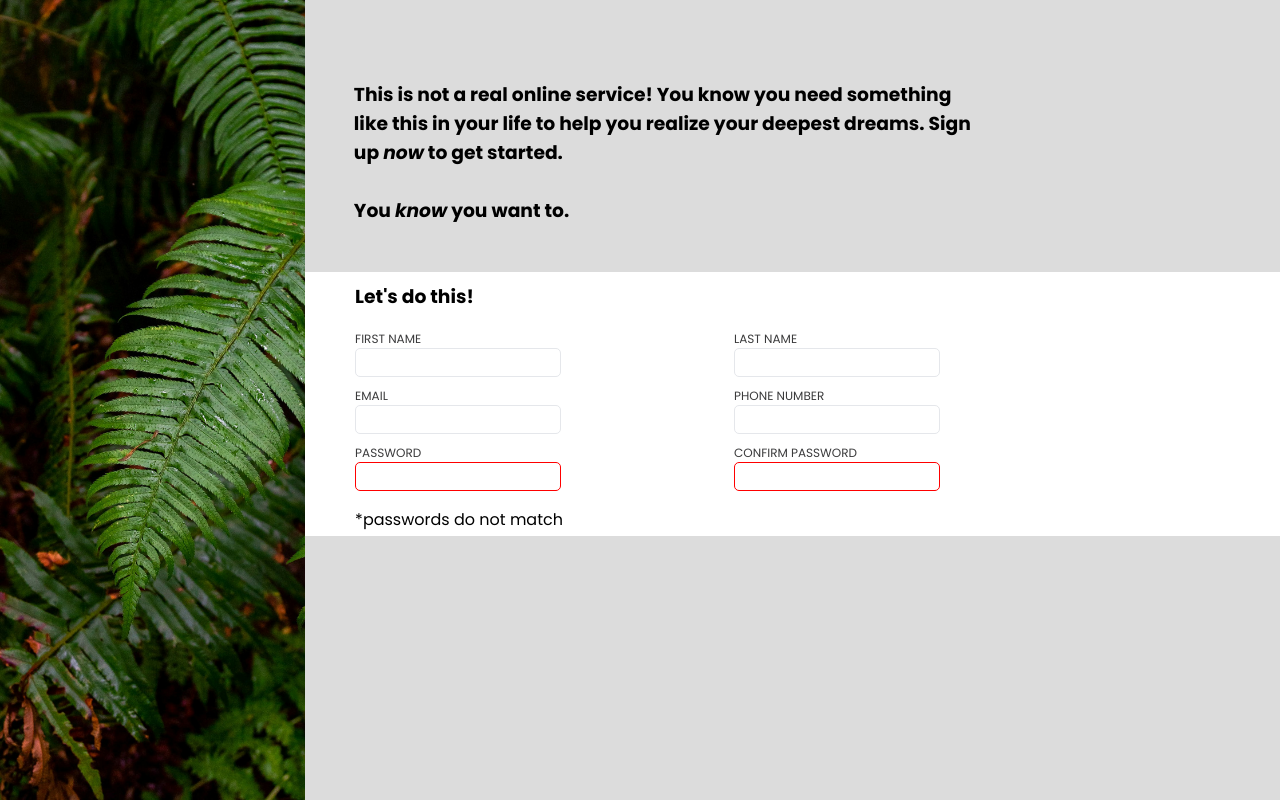
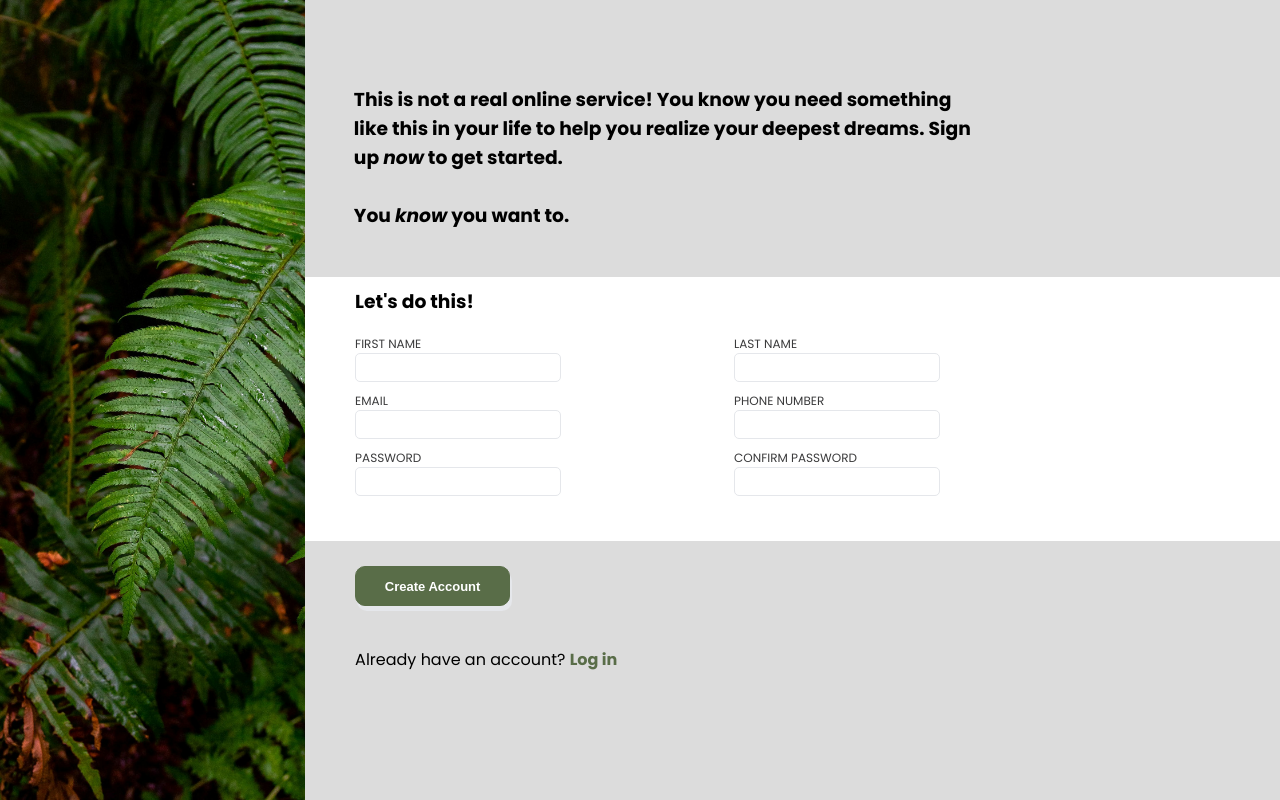
Before and after one commit to av109/sign-up-form, a plain HTML site: page index.html in a window 1280 px wide. Drawn offline with Linux system fonts and the light colour scheme.

Commit message:
updates logic

```diff
--- a/index.html
+++ b/index.html
@@ -18,7 +18,7 @@
             You <em>know</em> you want to.
           </h3>
         </div>
-        <form action="/submit-form" method="get" >
+        <form action="" method="get">
           <div class="second">
             <h3 class="heading">Let's do this!</h3>
             <div class="form-main-div">
@@ -33,8 +33,8 @@
                 </div>
                 <div class="form-div">
                   <label for="password">PASSWORD</label>
-                            <input type="password" id="password" name="password" required>
-                            <p id="error">*passwords do not match</p>
+                  <input type="password" id="password" name="password" >
+                  <p id="error"></p>
                 </div>
               </div>
               <div class="form-divs">
@@ -48,16 +48,21 @@
                 </div>
                 <div class="form-div">
                   <label for="confirmPassword">CONFIRM PASSWORD</label>
-                            <input type="password" id="confirmPassword" name="confirmPassword" required>
+                  <input type="password" id="confirmPassword" name="confirmPassword" >
                 </div>
               </div>
             </div>
           </div>
-        <div class="third"></div>
+          <div class="third">
+            <button type="submit" class="btn-green">Create Account</button>
+          </div>
+        </form>
+
+        <div class="hyperlink">
+            <p>Already have an account? <a class="login" href="">Log in</a></p>
         </div>
       </div>
     </div>
-
     <script src="script.js"></script>
   </body>
 </html>
--- a/script.js
+++ b/script.js
@@ -1,11 +1,19 @@
-document.addEventListener("DOMContentLoaded", function(){
-    let password = document.querySelector("#password").value;
-    let confirmPassword = document.querySelector("#confirmPassword").value;
+document.addEventListener("DOMContentLoaded", function() {
+    let form = document.querySelector("form");
     let error = document.querySelector("#error");
-    if(password == "" && confirmPassword == ""){
-        error.innerHTML = "*passwords do not match";
-    }
-    else if(password === confirmPassword){
-        error.innerHTML = "";
-    }
-})
+
+    form.addEventListener("submit", function(event) {
+        let password = document.querySelector("#password").value;
+        let confirmPassword = document.querySelector("#confirmPassword").value;
+
+        if (password === "" || confirmPassword === "") {
+            error.innerHTML = "*passwords cannot be empty";
+            event.preventDefault();
+        } else if (password !== confirmPassword) {
+            error.innerHTML = "*passwords do not match";
+            event.preventDefault();
+        } else {
+            error.innerHTML = "";
+        }
+    });
+});
--- a/style.css
+++ b/style.css
@@ -105,6 +105,37 @@ label {
   color: #3b3b3c;
 }
 
+#error{
+    color: red;
+    font-size: 10px;
+    margin: 1px;
+}
+
+.btn-green{
+    background-color: #596D48;
+    color: white;
+    border: 1px solid #596D48;
+    border-radius: 10px;
+    height: 40px;
+    width: 155px;
+    font-weight: 700;
+    font-size:small;
+    box-shadow: 2px 5px #E5E7EB;
+}
+
 .third {
-  height: 33vh;
+    margin-left: 50px;
+    margin-top: 25px;
 }
+
+.hyperlink{
+    margin-left: 50px;
+    margin-top: 25px;
+    font-weight: 400;
+}
+
+.login{
+    color: #596D48;
+    text-decoration: none;
+    font-weight: bold;
+}
```
Lines whose indentation alone changed are shown as unchanged.
